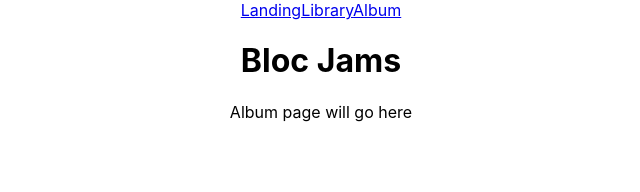
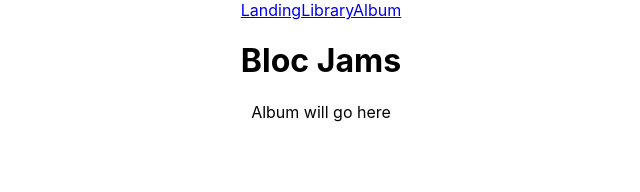
Before and after one commit to haparic/bloc-jams-react, a React (Create React App) app: page /album in a window 1280 px wide. Shown: the top 192 px of the page, without its empty margins (319-959 px from the left). Built offline with nearby package versions, Linux system fonts and the light colour scheme.

Commit message:
Update Album.js

```diff
--- a/src/components/Album.js
+++ b/src/components/Album.js
@@ -1,9 +1,13 @@
-import React from 'react';
+import React, { Component } from 'react';
 
-const Album = () => (
-  <section className="album">
-    Album page will go here
-  </section>
-);
+class Album extends Component {
+  render() {
+    return (
+      <section className="album">
+        {this.props.match.params.slug} Album will go here
+      </section>
+    );
+  }
+}
 
-export default Album;
+export default Album;//
```
